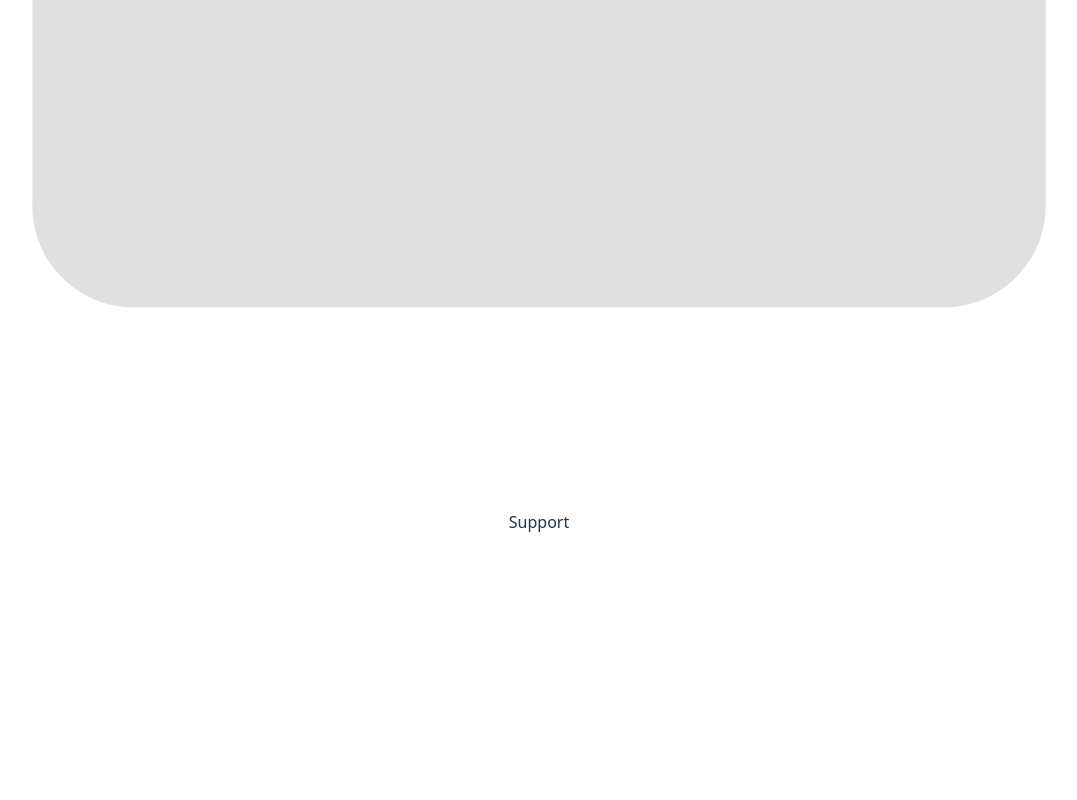
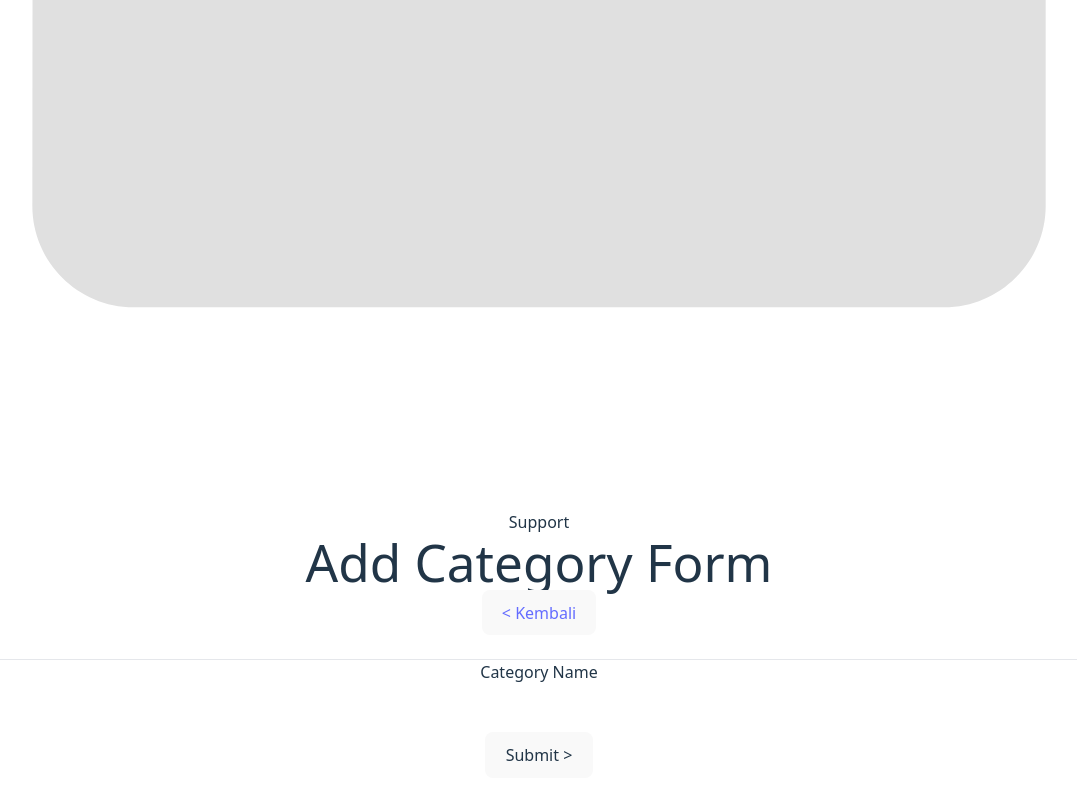
Before and after one commit to fathammubii/FE-mini-project-POS, a React (Vite) app: page /add-category in a window 1280 px wide. Shown: the part 3964-4764 px from the top of the page, without its empty margins (101-1178 px from the left). Before the commit the page ends 4530 px from the top, so only its background shows below. Built offline with nearby package versions, Linux system fonts and the light colour scheme.

Commit message:
Add category page

```diff
--- a/src/App.jsx
+++ b/src/App.jsx
@@ -12,6 +12,7 @@ import PaymentPage from './pages/PaymentPage';
 import LeftNavbar from './layout/leftNavbar';
 import Header from './layout/header';
 import CategoryListPage from './pages/CategoryList';
+import AddCategoryPage from './pages/addCategoryPage';
 
 function App() {
 
@@ -32,6 +33,7 @@ function App() {
             <Route path='/edit-product/:id' element={<EditProductPage />} />
             <Route path='/add-product' element={<AddProductPage />} />
             <Route path='/category-list' element={<CategoryListPage/>} />
+            <Route path='/add-category' element={<AddCategoryPage/>} />
           </Routes>
         </div>
       </Router>
--- a/src/pages/CategoryList.jsx
+++ b/src/pages/CategoryList.jsx
@@ -28,7 +28,7 @@ const CategoryList = () => {
                 <h1 className='flex-none text-left'>Daftar Kategori</h1>
                 <div className='grow'></div>
                 <div>
-                    <button><Link to={`/`}>+ Tambah Kategori</Link></button>
+                    <button><Link to={`/add-category`}>+ Tambah Kategori</Link></button>
                 </div>
             </div>
             <div>
--- /dev/null
+++ b/src/pages/addCategoryPage.jsx
@@ -0,0 +1,70 @@
+import axios from "axios";
+import * as Yup from 'yup';
+import { useNavigate } from 'react-router-dom';
+import { Link } from "react-router-dom";
+import { useForm } from 'react-hook-form';
+import { yupResolver } from "@hookform/resolvers/yup";
+
+const AddCategoryPage = () => {
+    const navigate = useNavigate();
+
+    const onSubmit = async (data) => {
+        const newCetegory = {
+            categoryName: data.categoryName
+        };
+
+        try {
+            await axios.post('http://localhost:8080/pos/api/category/add', newCetegory);
+            alert('Category added successfully!');
+            navigate('/category-list')
+
+        } catch (error) {
+            console.error('Error Adding Category: ', error);
+            alert('Error Adding Category.');
+        }
+    }
+
+    const validationSchema = Yup.object().shape({
+        categoryName: Yup.string().required('Nama Kategori wajib diisi')
+    });
+
+    const {register, handleSubmit, formState: {errors}} = useForm({
+        resolver: yupResolver(validationSchema)
+    });
+
+    return (
+        <div className="text-left">
+            <div className='flex'>
+                <h1 className='flex-none text-left'>Add Category Form</h1>
+                <div className='grow'></div>
+                <div>
+                    <button><Link to={`/category-list`}>{"< Kembali"}</Link></button>
+                </div>
+            </div>
+
+            <br />
+            <hr />
+
+            <div className="'text-left">
+                <form onSubmit={handleSubmit(onSubmit)}>
+                    <div>
+                    <h4>Category Name</h4>
+                        <input
+                            type="text"
+                            name="categoryName"
+                            {...register('categoryName')}
+                            className='border rounded p-2 w-1/2'
+                        />
+                        {errors.title && <div className="text-red-500">{errors.categoryName.message}</div>}
+                    </div>
+
+                    <br/>
+                    <button type="submit">{'Submit >'}</button>
+                </form>
+            </div>
+        </div>
+
+    )
+}
+
+export default AddCategoryPage;
--- a/src/store/ordersSlice.js
+++ b/src/store/ordersSlice.js
@@ -3,7 +3,7 @@ import { createSlice } from '@reduxjs/toolkit';
 
 const ordersSlice = createSlice({
     name: 'orders',
-    initialState: [], // Pastikan initialState adalah array kosong
+    initialState: [],
     reducers: {
         addOrder: (state, action) => {
             const existingOrder = state.find(order => order.productId === action.payload.productId);
```
